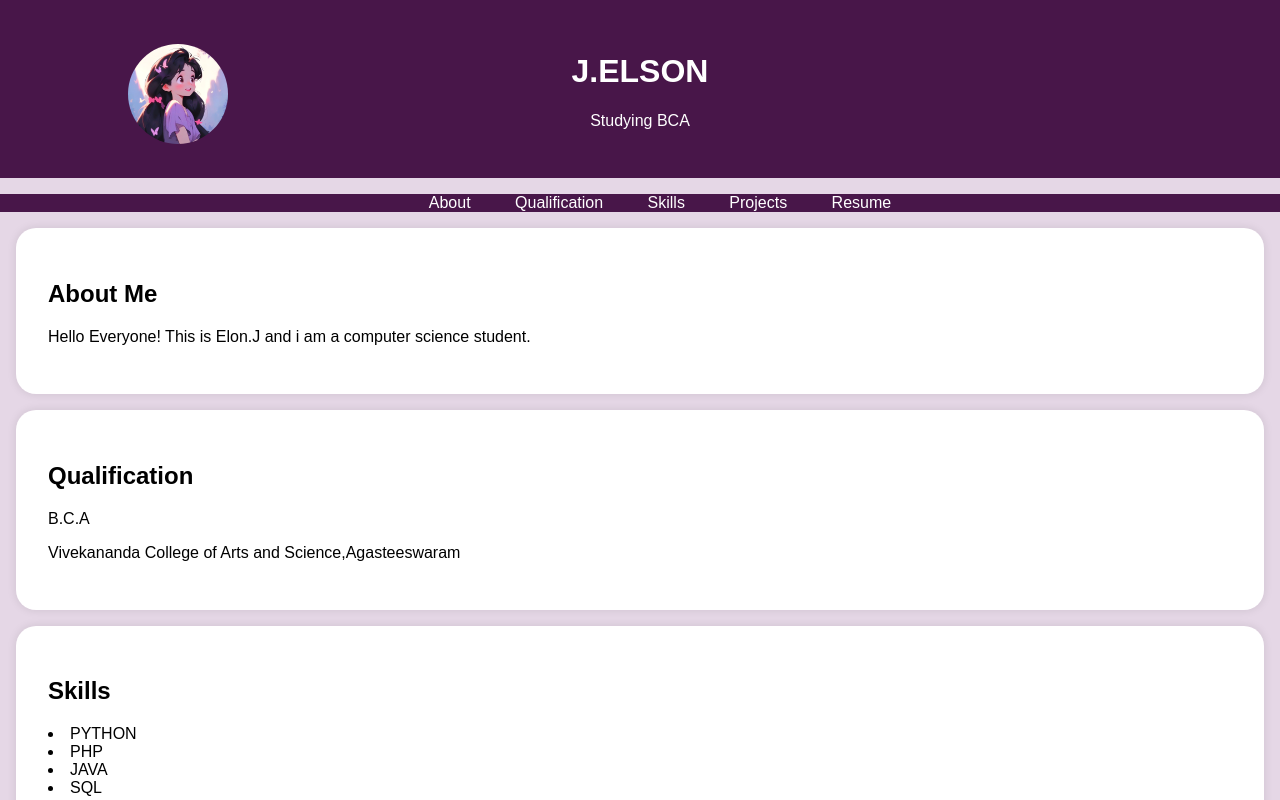
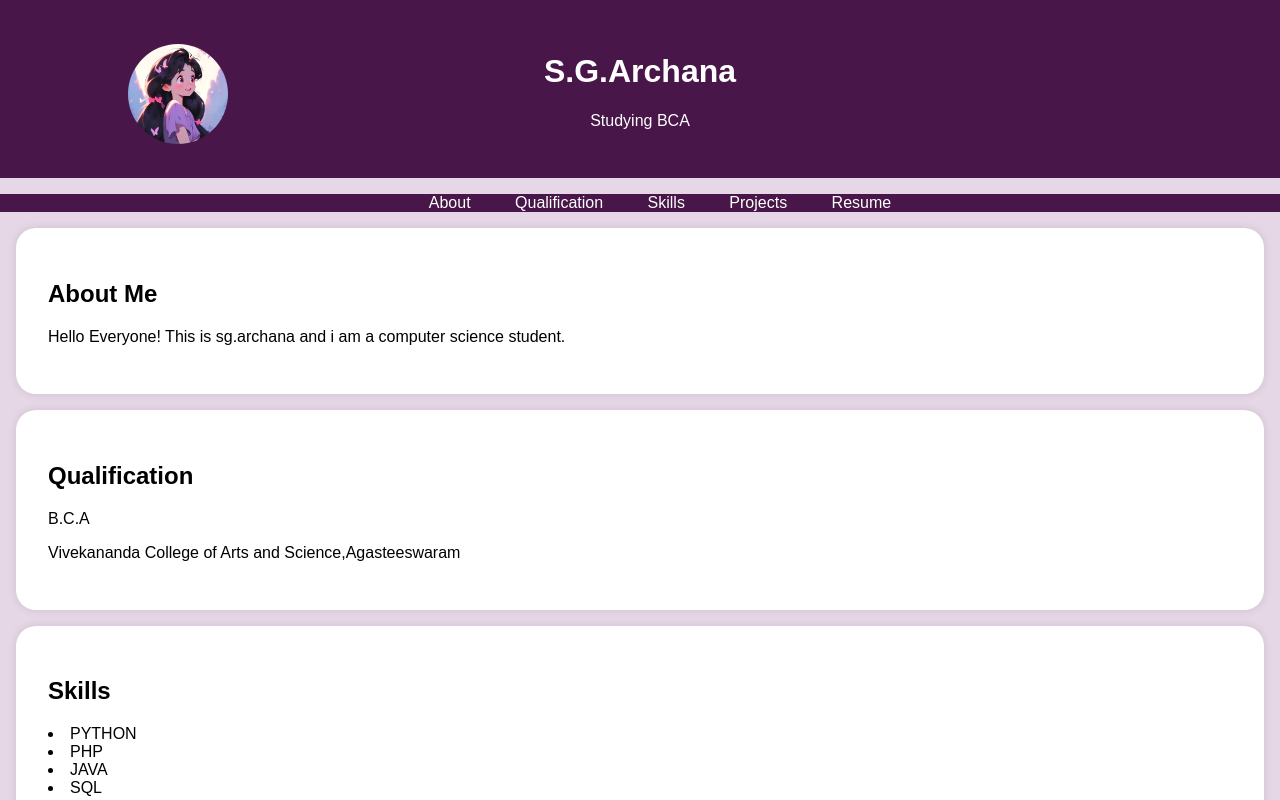
Before and after one commit to archa2003/digitalPortfolio, a plain HTML site: page index.html in a window 1280 px wide. Shown: the top 800 px of the page. Drawn offline with Linux system fonts and the light colour scheme.

Commit message:
Update index.html

```diff
--- a/index.html
+++ b/index.html
@@ -80,7 +80,7 @@
 	<header>
 	<div>
 		<img src="pfo.jpg" alt="your image" class="pro">
-		<h1>J.ELSON</h1>
+		<h1>S.G.Archana</h1>
 		<p>Studying BCA</p>
 	</div>
 </header>
@@ -96,7 +96,7 @@
 <section id="about">
 	<div>
 		<h2>About Me</h2>
-		<p>Hello Everyone! This is Elon.J and i am a computer science student.</p>
+		<p>Hello Everyone! This is sg.archana and i am a computer science student.</p>
 	</div>
 </section>
 <section id="education">
```
